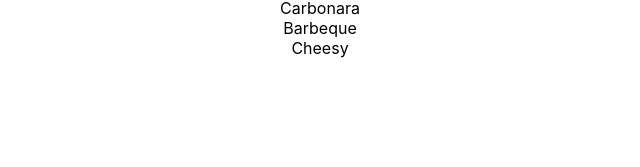
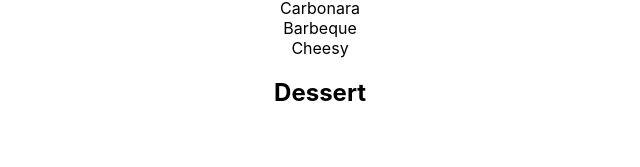
Before and after one commit to raquel-aparicio-morenilla/react-tdd-pizzeria, a React (Create React App) app: page / in a window 1280 px wide. Shown: the part 133-300 px from the top of the page, without its empty margins (320-960 px from the left). Built offline with nearby package versions, Linux system fonts and the light colour scheme.

Commit message:
Green phase: show dessert section in the Menu

```diff
--- a/src/components/Menu.jsx
+++ b/src/components/Menu.jsx
@@ -7,5 +7,6 @@ export function Menu() {
         <h1>Menu</h1>
         <h2>Pizza</h2>
         {pizzaList.map(pizza => <div key={pizza.name}>{pizza.name}</div>)}
+        <h2>Dessert</h2>
     </>;
 }
```
